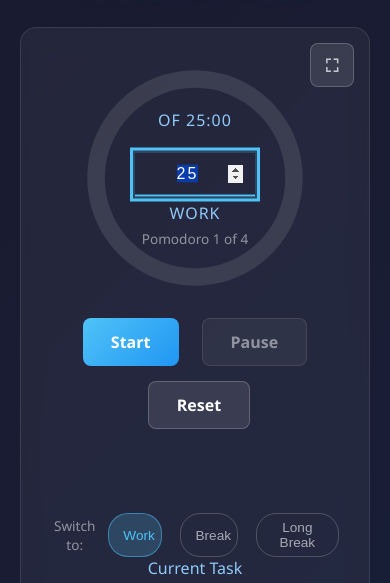
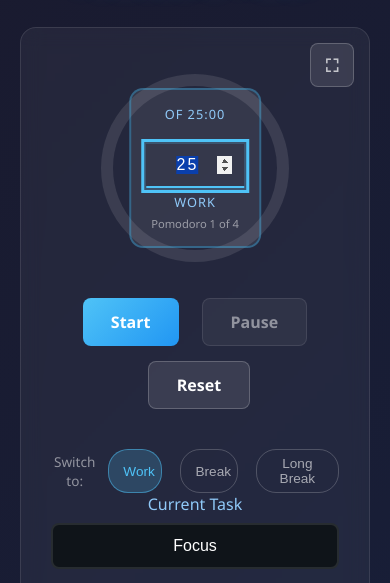
Before and after one commit to palthainon/mycode, a plain HTML site: page public_html/productivity/pomodoro.html in a window 390 px wide. Both pictures are taken after a click on the element "00:00". Shown: the part 259-842 px from the top of the page. Drawn offline with Linux system fonts and the light colour scheme.

Commit message:
added resizing for pomodoro

```diff
--- a/public_html/productivity/pomodoro.html
+++ b/public_html/productivity/pomodoro.html
@@ -76,8 +76,8 @@
         /* Circular Timer */
         .timer-container {
             position: relative;
-            width: 280px;
-            height: 280px;
+            width: clamp(200px, 45vw, 320px);
+            height: clamp(200px, 45vw, 320px);
             margin: 0 auto 30px;
         }
 
@@ -90,13 +90,13 @@
         .timer-bg {
             fill: none;
             stroke: rgba(255, 255, 255, 0.1);
-            stroke-width: 8;
+            stroke-width: 6;
         }
 
         .timer-progress {
             fill: none;
             stroke: #4fc3f7;
-            stroke-width: 8;
+            stroke-width: 6;
             stroke-linecap: round;
             transition: stroke-dashoffset 0.5s ease, stroke 0.3s ease;
         }
@@ -118,7 +118,7 @@
         }
 
         .timer-target {
-            font-size: 1rem;
+            font-size: clamp(0.8rem, 2.5vw, 1rem);
             color: #90caf9;
             margin-bottom: 5px;
             font-variant-numeric: tabular-nums;
@@ -127,7 +127,7 @@
         }
 
         .timer-time {
-            font-size: 3.5rem;
+            font-size: clamp(2rem, 10vw, 3.5rem);
             font-weight: 300;
             color: #fff;
             font-variant-numeric: tabular-nums;
@@ -145,7 +145,7 @@
         }
 
         .timer-time-input {
-            font-size: 3.5rem;
+            font-size: clamp(2rem, 10vw, 3.5rem);
             font-weight: 300;
             color: #fff;
             font-variant-numeric: tabular-nums;
@@ -153,13 +153,13 @@
             background: transparent;
             border: none;
             border-bottom: 2px solid #4fc3f7;
-            width: 120px;
+            width: clamp(80px, 25vw, 120px);
             text-align: center;
             outline: none;
         }
 
         .timer-phase {
-            font-size: 1rem;
+            font-size: clamp(0.8rem, 2.5vw, 1rem);
             color: #90caf9;
             margin-top: 5px;
             text-transform: uppercase;
@@ -167,9 +167,21 @@
         }
 
         .timer-cycle {
-            font-size: 0.85rem;
+            font-size: clamp(0.7rem, 2vw, 0.85rem);
             color: rgba(255, 255, 255, 0.5);
             margin-top: 5px;
+        }
+
+        /* Edit Mode Indicator */
+        .timer-display.editing {
+            background: rgba(255, 255, 255, 0.08);
+            border-radius: 12px;
+            padding: 15px;
+            box-shadow: 0 0 0 2px rgba(79, 195, 247, 0.4);
+        }
+
+        .timer-display.editing .timer-time {
+            color: #4fc3f7;
         }
 
         /* Controls */
@@ -218,22 +230,25 @@
         }
 
         .skip-container {
-            height: 44px;
             display: flex;
             justify-content: center;
             align-items: center;
             margin-bottom: 15px;
+            overflow: hidden;
+            max-height: 0;
+            opacity: 0;
+            transition: max-height 0.25s ease, opacity 0.2s ease, margin 0.25s ease;
+        }
+
+        .skip-container.visible {
+            max-height: 50px;
+            opacity: 1;
         }
 
         .btn-skip {
-            visibility: hidden;
             background: rgba(102, 187, 106, 0.2);
             color: #66bb6a;
             border: 1px solid rgba(102, 187, 106, 0.3);
-        }
-
-        .btn-skip.show {
-            visibility: visible;
         }
 
         .btn-skip:hover {
@@ -692,20 +707,24 @@
         }
 
         body.focused-mode #timerTime {
-            font-size: clamp(3rem, 15vw, 6rem);
+            font-size: clamp(1.8rem, min(15vw, 15vh), 6rem);
+        }
+
+        body.focused-mode #timerTarget {
+            font-size: clamp(0.7rem, min(4vw, 4vh), 1.2rem);
         }
 
         body.focused-mode #timerPhase {
-            font-size: clamp(1.2rem, 5vw, 2rem);
+            font-size: clamp(0.9rem, min(5vw, 5vh), 2rem);
         }
 
         body.focused-mode #timerCycle {
-            font-size: clamp(0.9rem, 3vw, 1.2rem);
+            font-size: clamp(0.7rem, min(3vw, 3vh), 1.2rem);
         }
 
         body.focused-mode .focus-task-display {
             display: block;
-            font-size: clamp(1rem, 4vw, 1.5rem);
+            font-size: clamp(0.85rem, min(4vw, 4vh), 1.5rem);
             margin-top: 15px;
         }
 
@@ -728,15 +747,6 @@
         @media (max-width: 480px) {
             h1 {
                 font-size: 1.8rem;
-            }
-
-            .timer-container {
-                width: 220px;
-                height: 220px;
-            }
-
-            .timer-time {
-                font-size: 2.5rem;
             }
 
             .settings-grid {
@@ -783,9 +793,9 @@
             <!-- Circular Timer -->
             <div class="timer-container" role="timer" aria-live="off" aria-atomic="true">
                 <svg class="timer-svg" viewBox="0 0 100 100" aria-hidden="true">
-                    <circle class="timer-bg" cx="50" cy="50" r="45"></circle>
-                    <circle id="timerProgress" class="timer-progress" cx="50" cy="50" r="45"
-                            stroke-dasharray="282.74" stroke-dashoffset="0"></circle>
+                    <circle class="timer-bg" cx="50" cy="50" r="44"></circle>
+                    <circle id="timerProgress" class="timer-progress" cx="50" cy="50" r="44"
+                            stroke-dasharray="276.46" stroke-dashoffset="0"></circle>
                 </svg>
                 <div class="timer-display">
                     <div id="timerTarget" class="timer-target" aria-label="Target time">of 25:00</div>
@@ -935,7 +945,7 @@
         const notificationBanner = document.getElementById('notificationBanner');
 
         // Circle circumference for progress
-        const CIRCUMFERENCE = 2 * Math.PI * 45; // r=45
+        const CIRCUMFERENCE = 2 * Math.PI * 44; // r=44
 
         // Initialize
         document.addEventListener('DOMContentLoaded', function() {
@@ -1318,11 +1328,12 @@
                 timerTarget.style.color = '#90caf9';
             }
 
-            // Show/hide skip break button
+            // Show/hide skip break button (animate container, not button)
+            const skipContainer = document.querySelector('.skip-container');
             if (timerState.phase === 'shortBreak' || timerState.phase === 'longBreak') {
-                skipBtn.classList.add('show');
+                skipContainer.classList.add('visible');
             } else {
-                skipBtn.classList.remove('show');
+                skipContainer.classList.remove('visible');
             }
 
             // Update timer clickability state
@@ -1348,6 +1359,7 @@
             if (timerState.isRunning || timerState.isPaused) return;
 
             const currentMinutes = Math.floor(timerState.totalTime / 60);
+            const timerDisplay = document.querySelector('.timer-display');
 
             // Create input element
             const input = document.createElement('input');
@@ -1360,6 +1372,9 @@
             // Store original display
             const originalText = timerTime.textContent;
 
+            // Add editing indicator
+            timerDisplay.classList.add('editing');
+
             // Replace text with input
             timerTime.textContent = '';
             timerTime.appendChild(input);
@@ -1367,6 +1382,9 @@
             input.select();
 
             function finishEdit(save) {
+                // Remove editing indicator
+                timerDisplay.classList.remove('editing');
+
                 if (save) {
                     const newMinutes = parseInt(input.value) || currentMinutes;
                     const clampedMinutes = Math.max(1, Math.min(120, newMinutes));
```
